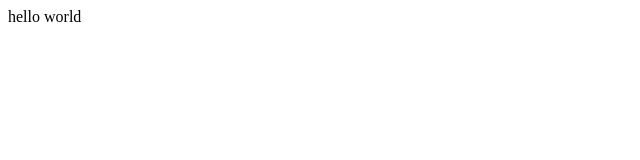
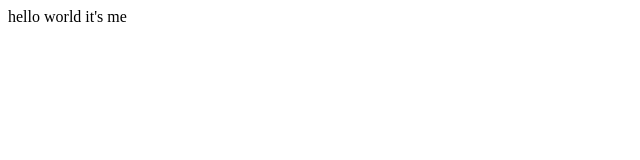
Before and after one commit to MosesNjs/version-control, a plain HTML site: page index.html in a window 1280 px wide. Shown: the full height of the page, 0-640 px from the left. Drawn offline with Linux system fonts and the light colour scheme.

Commit message:
new branch, added name

```diff
--- a/index.html
+++ b/index.html
@@ -7,5 +7,6 @@
 </head>
 <body>
     hello world
+    it's me
 </body>
 </html>
```
